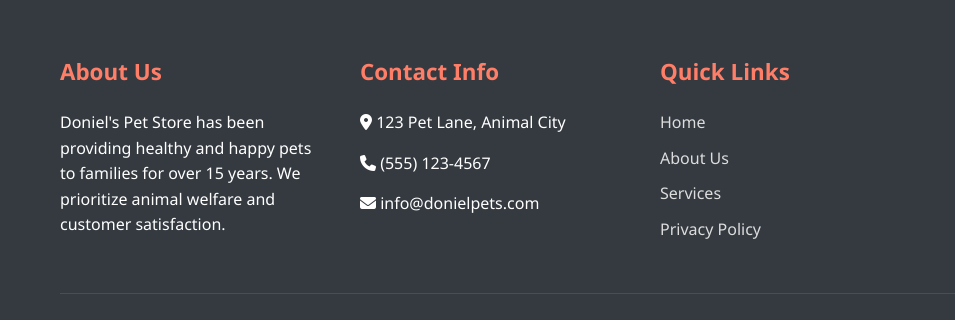
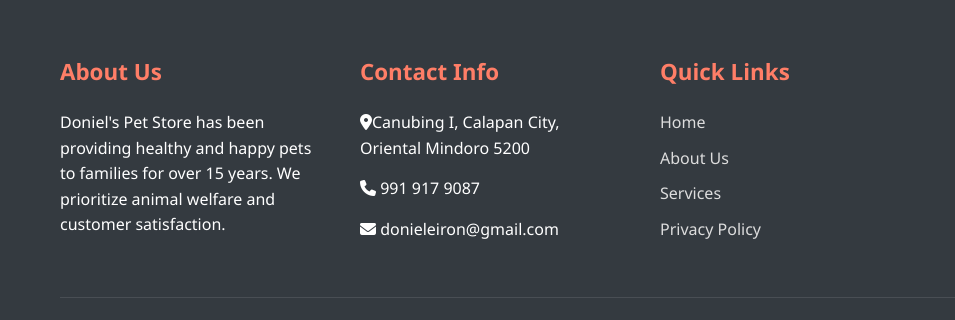
Before and after one commit to NamNom00/Doniels-Pet-store, a plain HTML site: page index.html in a window 1280 px wide. Shown: the part 1986-2306 px from the top of the page, 0-955 px from the left. Drawn offline with Linux system fonts and the light colour scheme.

Commit message:
Update index.html

```diff
--- a/index.html
+++ b/index.html
@@ -436,9 +436,9 @@
                 </div>
                 <div class="footer-section">
                     <h3>Contact Info</h3>
-                    <p><i class="fas fa-map-marker-alt"></i> 123 Pet Lane, Animal City</p>
-                    <p><i class="fas fa-phone"></i> (555) 123-4567</p>
-                    <p><i class="fas fa-envelope"></i> info@donielpets.com</p>
+                    <p><i class="fas fa-map-marker-alt"></i>Canubing I, Calapan City, Oriental Mindoro 5200</p>
+                    <p><i class="fas fa-phone"></i> 991 917 9087</p>
+                    <p><i class="fas fa-envelope"></i> donieleiron@gmail.com</p>
                 </div>
                 <div class="footer-section">
                     <h3>Quick Links</h3>
```
